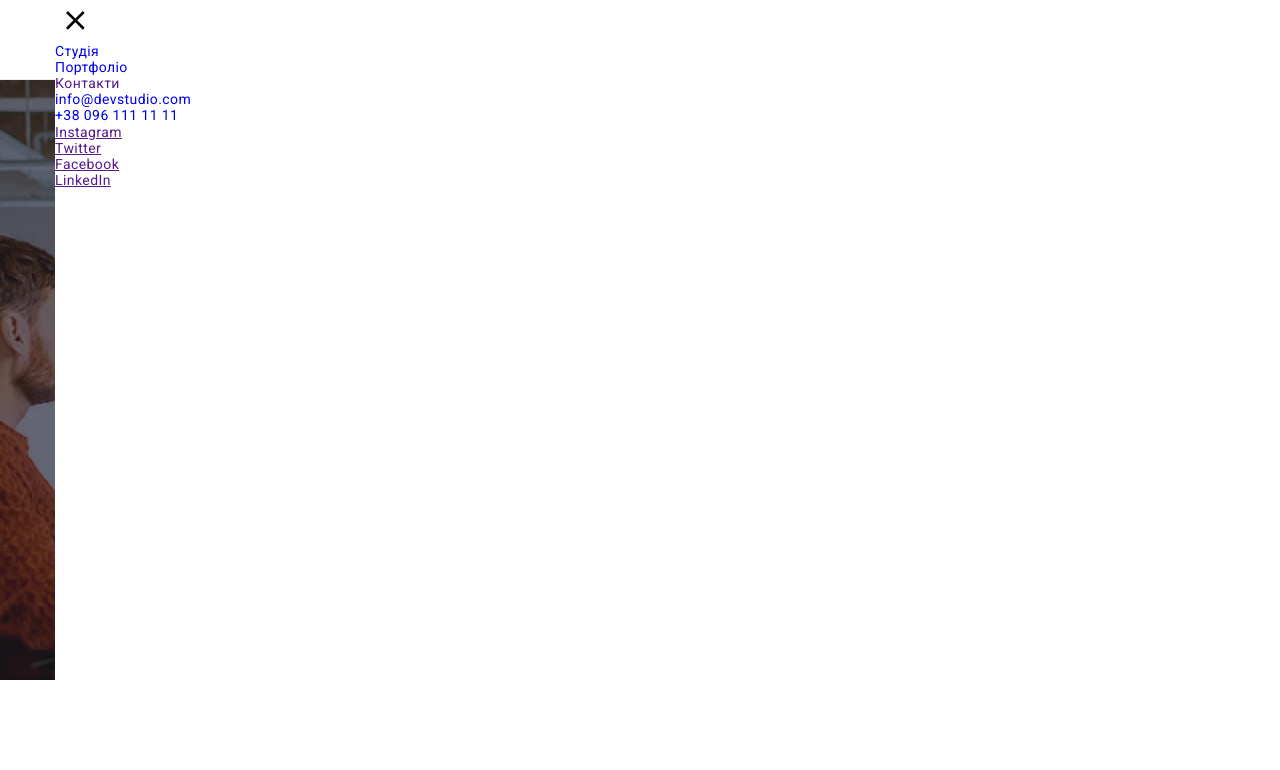
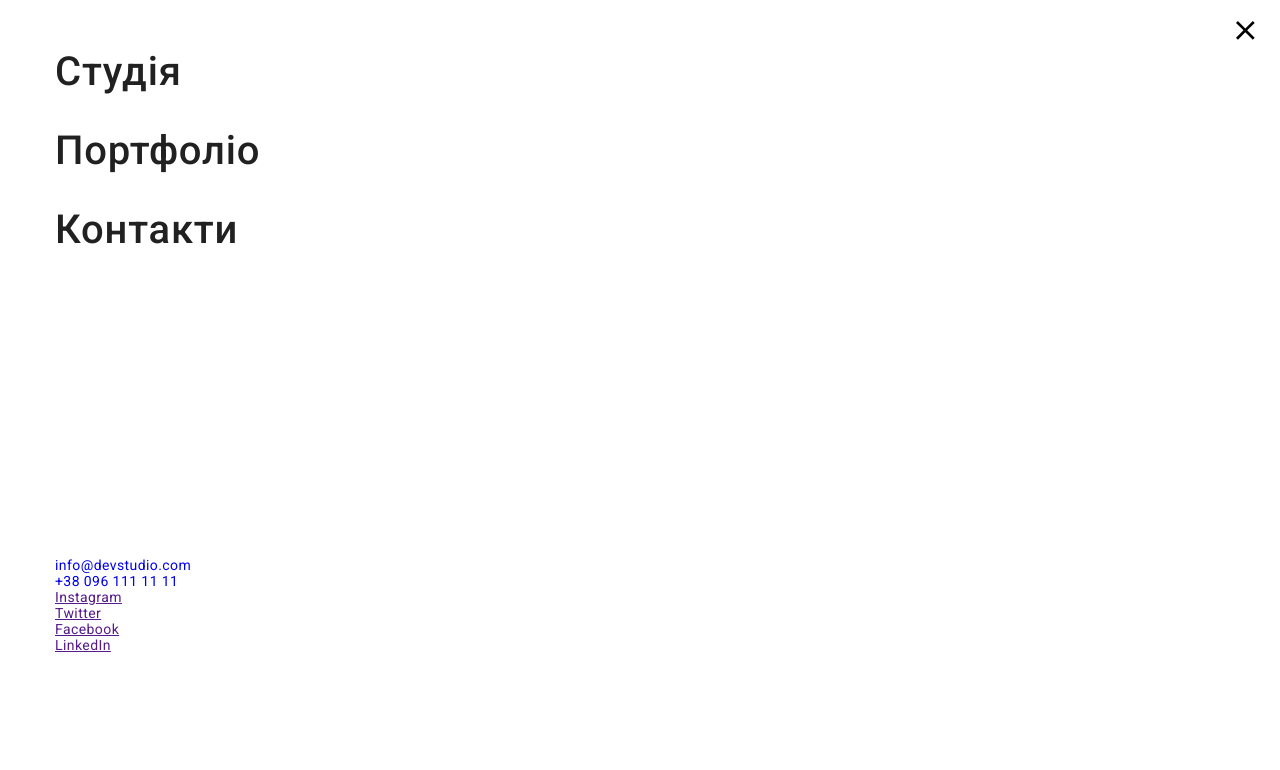
Before and after one commit to Romanienkova/Web-Studio, a plain HTML site: page index.html in a window 1280 px wide. Shown: the top 770 px of the page. Drawn offline with nearby package versions, Linux system fonts and the light colour scheme.

Commit message:
start mob menu

```diff
--- a/index.html
+++ b/index.html
@@ -27,7 +27,7 @@
    <body>
       <!-- HEADER -->
       <header class="header">
-         <div class="container">
+         <div class="header__container container">
             <!-- LOGO -->
             <a href="./index.html" lang="en" class="logo link"
                ><span class="logo web">Web</span>Studio
@@ -83,7 +83,9 @@
                   <use href="./images/icons/icons.svg#icon-menu"></use>
                </svg>
             </button>
+
             <div class="mob-menu">
+               <div class="container">
                	<button class="mob-menu-close btn" type="button">
 	                  <svg class="menu-open__icon" width="40" height="40">
 	                     <use href="./images/icons/icons.svg#icon-close-menu"></use>
@@ -173,6 +175,7 @@
 	                     </a>
 	                  </li>
 	               </ul>
+               </div>
             </div>
          </div>
       </header>
--- /dev/null
+++ b/sass/components/_mob-menu.scss
@@ -0,0 +1,67 @@
+.mob-menu-open,
+.mob-menu-close {
+   margin-left: auto;
+
+   height: 40px;
+
+   background-color: transparent;
+}
+
+.mob-menu {
+   position: fixed;
+   top: 0;
+   left: 0;
+   z-index: 1;
+
+   padding: 48px 25px;
+   width: 100vw;
+   height: 100vh;
+
+   background-color: $primaryWhiteColor;
+}
+
+.mob-menu-close {
+   position: absolute;
+   top: 10px;
+   right: 15px;
+}
+
+.mob-menu-close {
+   fill: #000;
+   transition: fill $durationTiming;
+   &:hover,
+   &:focus {
+      fill: $accentColor;
+   }
+}
+
+.mob-site-nav {
+   display: flex;
+   flex-flow: column;
+   gap: 32px;
+
+   margin-bottom: 303px;
+
+   @include fontWSL(500, 40, 1.18);
+   letter-spacing: 0.02em;
+}
+
+.mob-site-nav__link {
+   color: $titleTextColor;
+   transition: color $durationTiming;
+   &:hover,
+   &:focus {
+      color: $accentColor;
+   }
+}
+
+.mob-contacts {
+}
+.mob-contacts__link {
+}
+.mob-social {
+}
+.mob-social__item {
+}
+.mob-social__link {
+}
--- a/sass/components/_page-header.scss
+++ b/sass/components/_page-header.scss
@@ -2,7 +2,7 @@
    border-bottom: 1px solid #ececec;
 }
 
-.header .container {
+.header__container {
    @include line-up;
 
    height: 59px;
@@ -10,22 +10,3 @@
 		height: 79px;
 	}
 }
-
-.mob-menu-open,
-.mob-menu-close {
-	margin-left: auto;
-
-	height: 40px;
-
-	background-color: transparent;
-}
-
-.mob-menu {
-	position: fixed;
-	top: 0;
-
-	width: 100vw;
-	height: 100vh;
-
-	background-color: $primaryWhiteColor;
-}
--- a/sass/main.scss
+++ b/sass/main.scss
@@ -5,6 +5,7 @@
 @import './base/common';
 
 @import './components/page-header';
+@import './components/mob-menu';
 @import './components/logo';
 @import './components/navigation';
 @import './components/contacts';
```
Also changed, not shown: css/main.css, css/main.min.css, 2 other files. Lines whose indentation alone changed are shown as unchanged.
